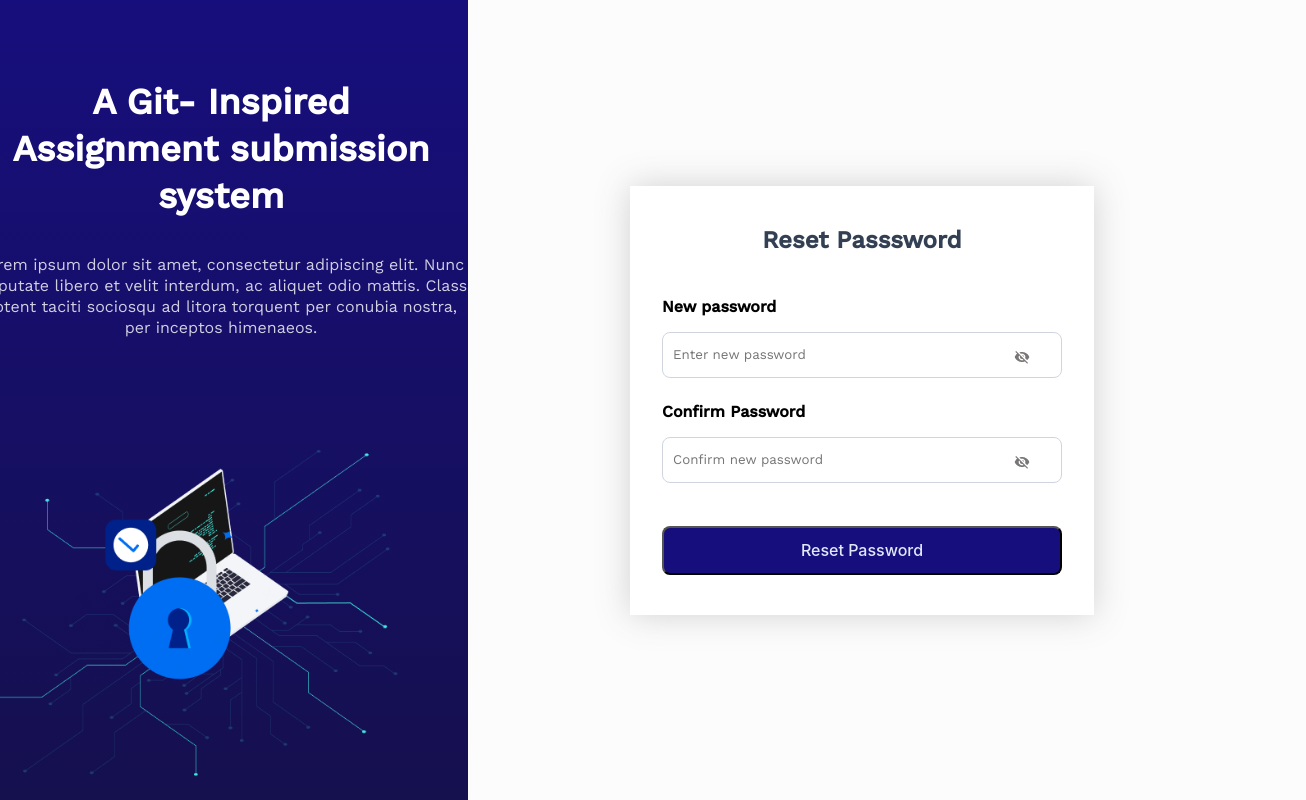
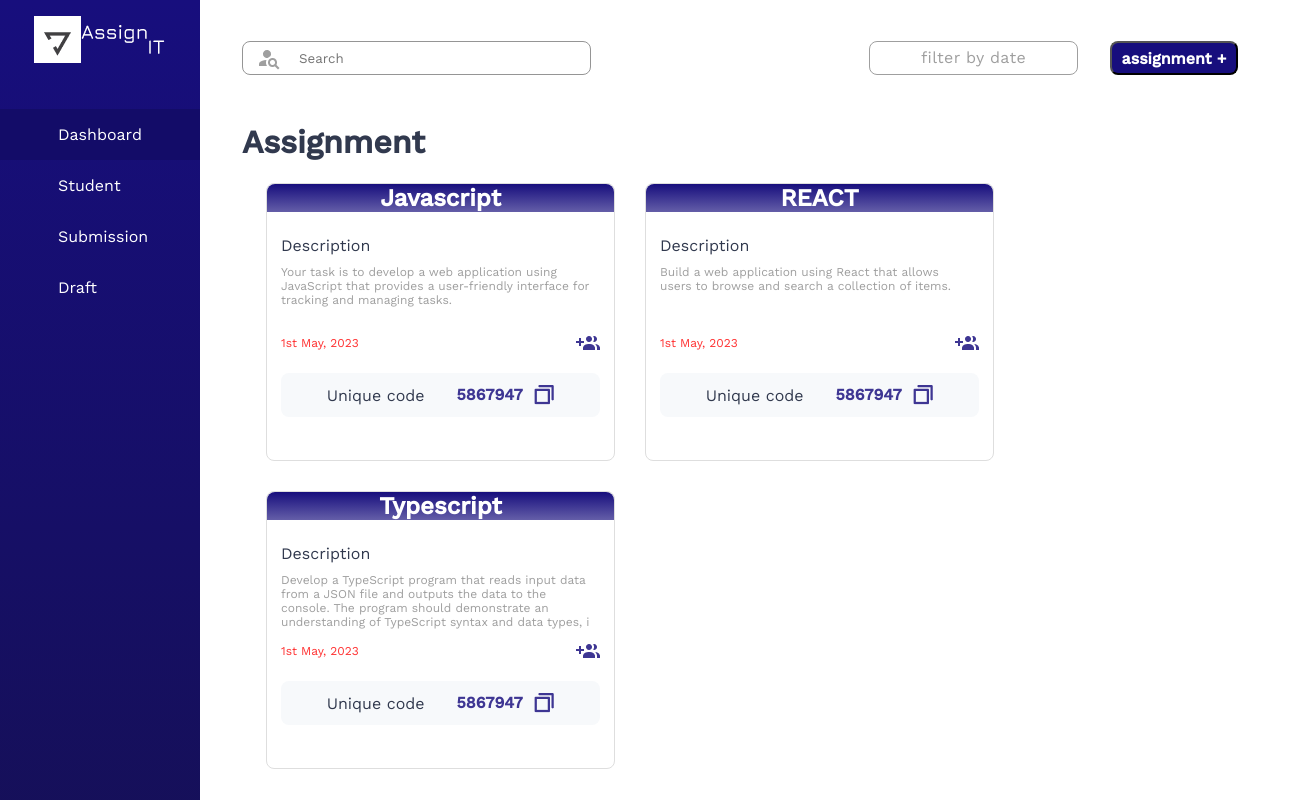
Before and after one commit to amt-divine-duah/test-repo-gitinspired, a React (Vite) app in the folder frontend/: page /student in a window 1280 px wide. Shown: the top 800 px of the page, 1306 px wide, since content can reach past the window. Built offline with nearby package versions, Linux system fonts and the light colour scheme.

Commit message:
feat: added leacturerdashbord view with the dashbordTab

```diff
--- a/frontend/src/App.css
+++ b/frontend/src/App.css
@@ -377,3 +377,285 @@ flex-grow: 0;
   color: #DFE9FA;
 
 }
+
+.lecturer-view {
+  max-width: 1440px;
+  height: inherit;
+  width: 100vw;
+  /* background: #FCFCFD; */
+  background-color: #FFFFFF;
+  display: flex;
+}
+.side-bar {
+  width: 200px;
+  min-height: 100vh;
+  color: #FFFFFF;
+  display: flex;
+  flex-direction: column;
+  place-items: center;
+  background: linear-gradient(180deg, #170E7D 0%, #15104E 100%);
+}
+
+.logo {
+  margin-top: 16px;
+  margin-bottom: 42px;
+}
+
+.pages {
+  width: 100%;
+  margin-bottom: 583px;
+  font-family: 'Work Sans';
+  font-style: normal;
+  font-weight: 400;
+  font-size: 16px;
+  line-height: 19px;
+
+  color: #FFFFFF;
+}
+
+.page {
+  height: 51px;
+  padding: 16px 58px;
+}
+.avatar {
+  display: flex;
+  place-items: center;
+  gap: 10.6px;
+}
+.nav-logout {
+  margin-top: 49px;
+  margin-bottom: 48px;
+  height: 34px;
+  width: 100px;
+  text-align: center;
+  padding: 6px 0;
+}
+.active {
+  background: #130C68;
+}
+
+.draft-active {
+  background: #5D34EC;
+}
+.page-features {
+  margin-top: 41px;
+  margin-bottom: 48px;
+  margin-left: 42px;
+  margin-right: 42px;
+  display: flex;
+  flex-wrap: wrap;
+  width: inherit;
+
+}
+
+.search-bar {
+  display: flex;
+  flex-wrap: wrap;
+  align-self: flex-start;
+  position: relative;
+  width: 349px;
+}
+
+.search-bar>img {
+  position: absolute;
+  margin: 5px 0;
+  margin-left: 15px;
+}
+
+.search-bar>input {
+  width: 100%;
+  border-radius: 8px;
+  border: 1px solid #959595;
+}
+
+.search-input::placeholder {
+  padding-left: 56px;
+}
+
+.header-right {
+  display: flex;
+  margin-left: auto;
+  gap: 32px;
+}
+
+.action {
+  height: 34px;
+  border-radius: 8px;
+}
+
+.assign {
+  background-color: #170E7D;
+  padding: 7px 10px;
+  font-family: 'Work Sans';
+  font-style: normal;
+  font-weight: 700;
+  font-size: 16px;
+  line-height: 19px;
+
+  color: #FFFFFF;
+
+  display: flex;
+  flex-direction: row;
+  justify-content: center;
+  align-items: center;
+  padding: 14px 0;
+  gap: 8px;
+  width: 128px;
+
+}
+
+.filter {
+  background-color: transparent;
+  padding: 0 20px;
+  font-family: 'Work Sans';
+  font-style: normal;
+  font-weight: 400;
+  font-size: 16px;
+  line-height: 36px;
+  letter-spacing: 0.02em;
+  color: #9F9F9F;
+
+  box-sizing: border-box;
+  display: flex;
+  flex-direction: row;
+  justify-content: center;
+  align-items: center;
+  padding: 14px 20px;
+  gap: 8px;
+  width: 209px;
+  border: 1px solid #9F9F9F;
+}
+.page-header {
+  margin-left: 42px;
+  margin-bottom: 22px;
+  font-family: Work Sans;
+  font-size: 32px;
+  font-weight: 700;
+  line-height: 38px;
+  letter-spacing: 0em;
+  text-align: left;
+  color: #31394E;
+
+}
+.assignment-container {
+  display: flex;
+  flex-wrap: wrap;
+  margin: 0 66px;
+  gap: 30px;
+
+}
+
+.card-wrapper {
+  box-sizing: border-box;
+  width: 349px;
+  height: 278px;
+  background: #FFFFFF;
+  border: 1px solid #DEDEDE;
+  border-radius: 8px;
+}
+
+.card-wrapper:hover {
+  border: 1px solid #5D34EC;
+}
+
+.card-title {
+  background: linear-gradient(180deg, #170E7D 0%, #645EA8 100%);
+  border-radius: 8px 8px 0px 0px;
+  text-align: center;
+  color: #FFFFFF;
+}
+
+.assignment-container {
+  display: flex;
+  flex-wrap: wrap;
+  margin: 0 66px;
+  gap: 30px;
+
+}
+
+.assignment-description {
+  margin: 24px 14px;
+}
+
+.assignment-description>p:nth-child(1) {
+  font-family: 'Work Sans';
+  font-style: normal;
+  font-weight: 400;
+  font-size: 16px;
+  line-height: 19px;
+  color: #31394E;
+  width: 90px;
+  height: 19px;
+  margin-bottom: 10px;
+}
+
+.assignment-description>p:nth-child(2) {
+  font-family: 'Work Sans';
+  font-style: normal;
+  font-weight: 400;
+  font-size: 12px;
+  line-height: 14px;
+  width: 311px;
+  height: 42px;
+  color: #9F9F9F;
+  margin-bottom: 24px;
+}
+
+.assignment-features {
+  display: flex;
+  height: 24px;
+  place-items: center;
+}
+
+.assignment-features>p {
+  width: 82px;
+  height: 14px;
+
+  font-family: 'Work Sans';
+  font-style: normal;
+  font-weight: 400;
+  font-size: 12px;
+  line-height: 14px;
+  /* identical to box height */
+  color: #FF3131;
+
+}
+
+.assignment-features>img {
+  width: 24px;
+  height: 24px;
+  margin-left: auto;
+}
+
+.assignment-uniqueness {
+  display: flex;
+  height: 44px;
+  width: 100%;
+  background: #F7F9FB;
+  border-radius: 8px;
+  place-items: center;
+  justify-content: center;
+  gap: 2em;
+  font-family: 'Work Sans';
+  font-style: normal;
+  font-weight: 400;
+  font-size: 16px;
+  line-height: 19px;
+  /* identical to box height */
+  margin-top: 18px;
+
+  color: #31394E;
+}
+
+.assignment-code {
+  display: flex;
+  gap: 11.62px;
+  font-family: 'Work Sans';
+  font-style: normal;
+  font-weight: 700;
+  font-size: 16px;
+  line-height: 19px;
+  text-align: center;
+
+  color: #3E3693;
+}
--- a/frontend/src/App.tsx
+++ b/frontend/src/App.tsx
@@ -1,4 +1,5 @@
 import HomePage from "./Pages/HomePage"
+import LecturerView from "./Pages/Lecturer/LecturerView"
 import LecturerDashBoard from "./Pages/LecturerDashBoard"
 import LoginPage from "./Pages/LoginPage"
 import ResetPassword from "./Pages/ResetPassword"
@@ -8,7 +9,7 @@ import ResetPassword from "./Pages/ResetPassword"
 const App = () => {
   return (
     <>
-     <ResetPassword />
+     <LecturerView />
     </>
   )
 }
--- /dev/null
+++ b/frontend/src/Pages/Lecturer/DashboardTab.tsx
@@ -0,0 +1,55 @@
+import { useState } from "react";
+import ActionButton from "../../components/Lecturer/ActionButton";
+import AssignmentCard from "../../components/Lecturer/AssignmentCard";
+import Searchbar from "../../components/Lecturer/Searchbar";
+
+Searchbar;
+const DashboardTab = () => {
+  const [cardData, setCardData] = useState([
+    {
+      title: "Javascript",
+      description:
+        "Your task is to develop a web application using JavaScript that provides a user-friendly interface for tracking and managing tasks. ",
+      date: "1st May, 2023",
+      uniqueCode: "5867947",
+    },
+    {
+      title: "REACT",
+      description:
+        "Build a web application using React that allows users to browse and search a collection of items.",
+      date: "1st May, 2023",
+      uniqueCode: "5867947",
+    },
+    {
+      title: "Typescript",
+      description:
+        "Develop a TypeScript program that reads input data from a JSON file and outputs the data to the console. The program should demonstrate an understanding of TypeScript syntax and data types, i",
+      date: "1st May, 2023",
+      uniqueCode: "5867947",
+    },
+  ]);
+  return (
+    <div className="main-content">
+      <div className="page-features">
+        <Searchbar />
+        <div className="header-right">
+          <ActionButton class={"action filter"} name={"filter by date"} />
+          <ActionButton class={"action assign"} name={"assignment +"} />
+        </div>
+      </div>
+      <div>
+        <h2 className="page-header">Assignment</h2>
+        <div className="assignment-container">
+
+        { cardData.map((item,index) => {
+          return (
+            <AssignmentCard title={item.title} description={item.description} date={item.date} uniqueCode={item.uniqueCode}/>
+          )
+        }) }
+      </div>
+      </div>
+    </div>
+  );
+};
+
+export default DashboardTab;
--- /dev/null
+++ b/frontend/src/Pages/Lecturer/LecturerView.tsx
@@ -0,0 +1,14 @@
+import SideBar from "../../components/Lecturer/SideBar";
+import DashboardTab from "./DashboardTab";
+import "/src/App.css";
+
+const LecturerView = () => {
+return (
+    <div className="lecturer-view">
+        <SideBar />
+        <DashboardTab />
+    </div>
+)
+}
+
+export default LecturerView;
--- /dev/null
+++ b/frontend/src/components/Lecturer/ActionButton.tsx
@@ -0,0 +1,5 @@
+const ActionButton = (prop: {class: string ,name: string}) => {
+    return <button className={prop.class}>{prop.name}</button>;
+  };
+
+  export default ActionButton;
--- /dev/null
+++ b/frontend/src/components/Lecturer/AssignmentCard.tsx
@@ -0,0 +1,29 @@
+const AssignmentCard = (prop: {title: string, description: string, date: string, uniqueCode: string}) => {
+    return (
+      <div className="card-wrapper">
+        <div className="card-title">
+          <h2>{prop.title}</h2>
+        </div>
+
+        <div className="assignment-description">
+          <p>Description</p>
+          <p>
+          {prop.description}
+          </p>
+
+        <div className="assignment-features">
+          <p>{prop.date}</p>
+          <img src="/invite.png" alt="add button" />
+        </div>
+        <div className="assignment-uniqueness">
+          <p>Unique code</p>
+          <div className="assignment-code">
+            <p>{prop.uniqueCode}</p>
+            <img src="/doubleSquare.png" alt="copy-icon" />
+          </div>
+        </div>
+        </div>
+      </div>
+    );
+  };
+  export default AssignmentCard;
--- /dev/null
+++ b/frontend/src/components/Lecturer/Searchbar.tsx
@@ -0,0 +1,11 @@
+import "/src/App.css"
+const Searchbar = () => {
+    return (
+      <div className="action search-bar">
+        <img src="/account-search.png" alt="seach-icon" />
+        <input type="text" className="search-input" placeholder="Search" />
+      </div>
+    );
+  };
+
+  export default Searchbar;
--- /dev/null
+++ b/frontend/src/components/Lecturer/SideBar.tsx
@@ -0,0 +1,33 @@
+import "/src/App.css"
+const SideBar = () => {
+    return (
+      <nav className="side-bar">
+        <div className="logo">
+          <img src="/logo.png" alt="logo" />
+        </div>
+        <div className="pages">
+          <div className=" page dashboard active">
+            <p>Dashboard</p>
+          </div>
+          <div className="page student">
+            <p>Student</p>
+          </div>
+          <div className="page submission">
+            <p>Submission</p>
+          </div>
+          <div className="page draft">
+            <p>Draft</p>
+          </div>
+        </div>
+        <div className="avatar">
+          <img src={"/user 2.png"} alt="avatar" />
+          <p>prince</p>
+        </div>
+        <div className="nav-logout">
+          <p>Logout</p>
+        </div>
+      </nav>
+    );
+  };
+
+  export default SideBar;
```
